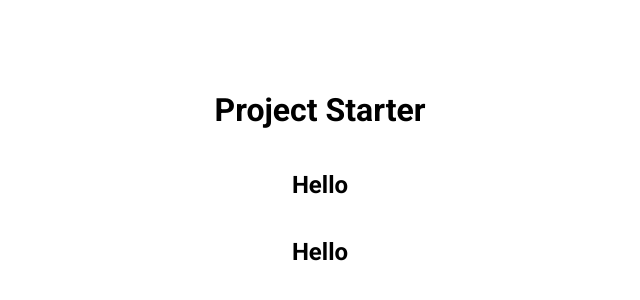
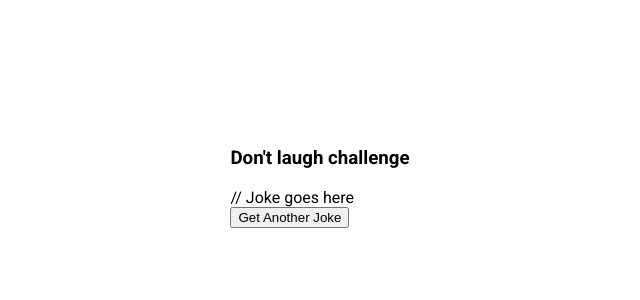
Before and after one commit to jonxmitchell/50-days-50-projects, a plain HTML site: page Day 10 - Dad Jokes/index.html in a window 1280 px wide. Shown: the part 222-522 px from the top of the page, without its empty margins (320-960 px from the left). Drawn offline with Linux system fonts and the light colour scheme.

Commit message:
html commit

```diff
--- a/Day 10 - Dad Jokes/index.html
+++ b/Day 10 - Dad Jokes/index.html
@@ -12,12 +12,14 @@
       referrerpolicy="no-referrer"
     />
     <link rel="stylesheet" href="./style.css" />
-    <title>My Project</title>
+    <title>Dad Jokes</title>
   </head>
   <body>
-    <h1>Project Starter</h1>
-    <h2>Hello</h2>
-    <h2>Hello</h2>
+    <div class="container">
+      <h3>Don't laugh challenge</h3>
+      <div id="joke" class="joke">// Joke goes here</div>
+      <button id="jokeBtn" class="btn">Get Another Joke</button>
+    </div>
     <script src="./app.js"></script>
   </body>
 </html>
```
